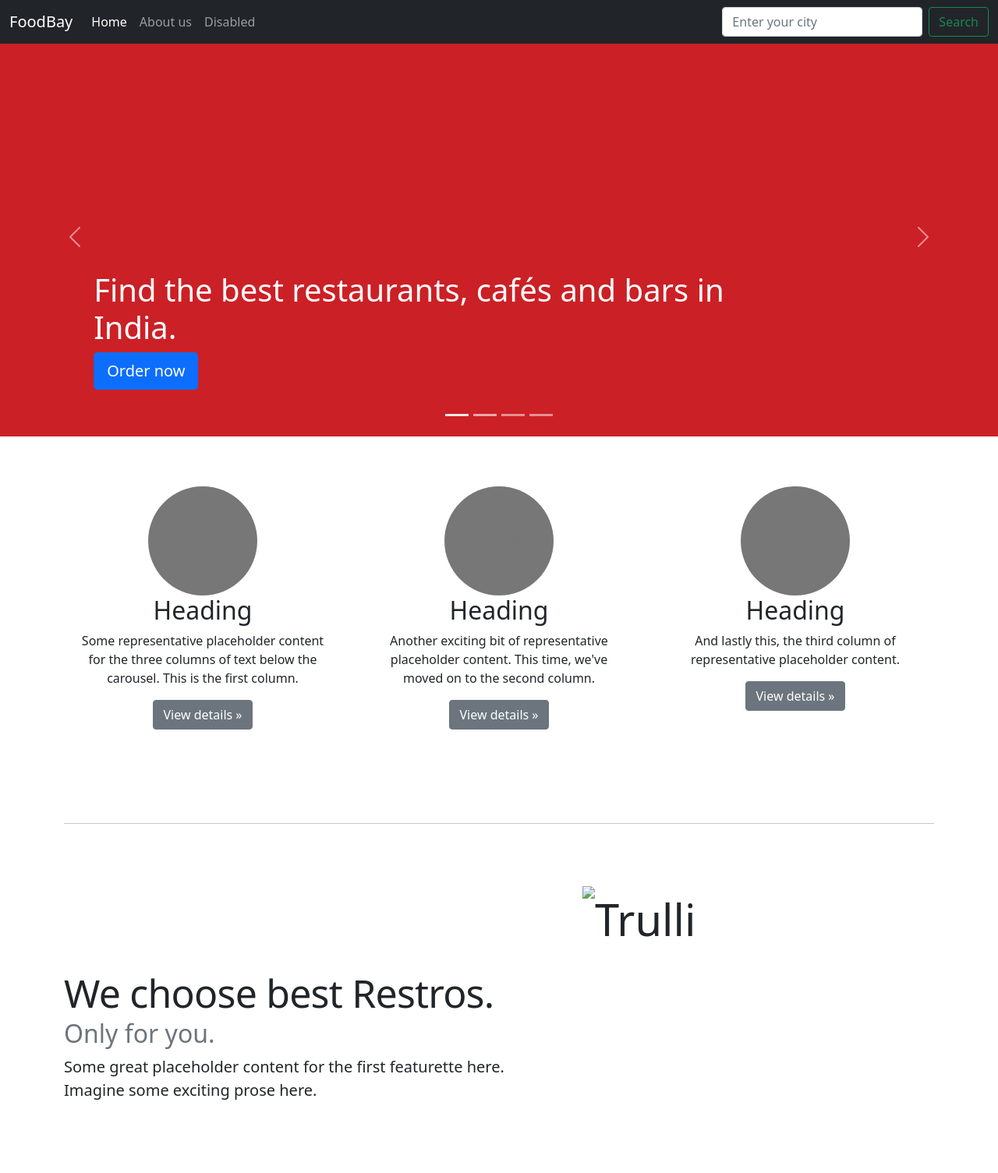
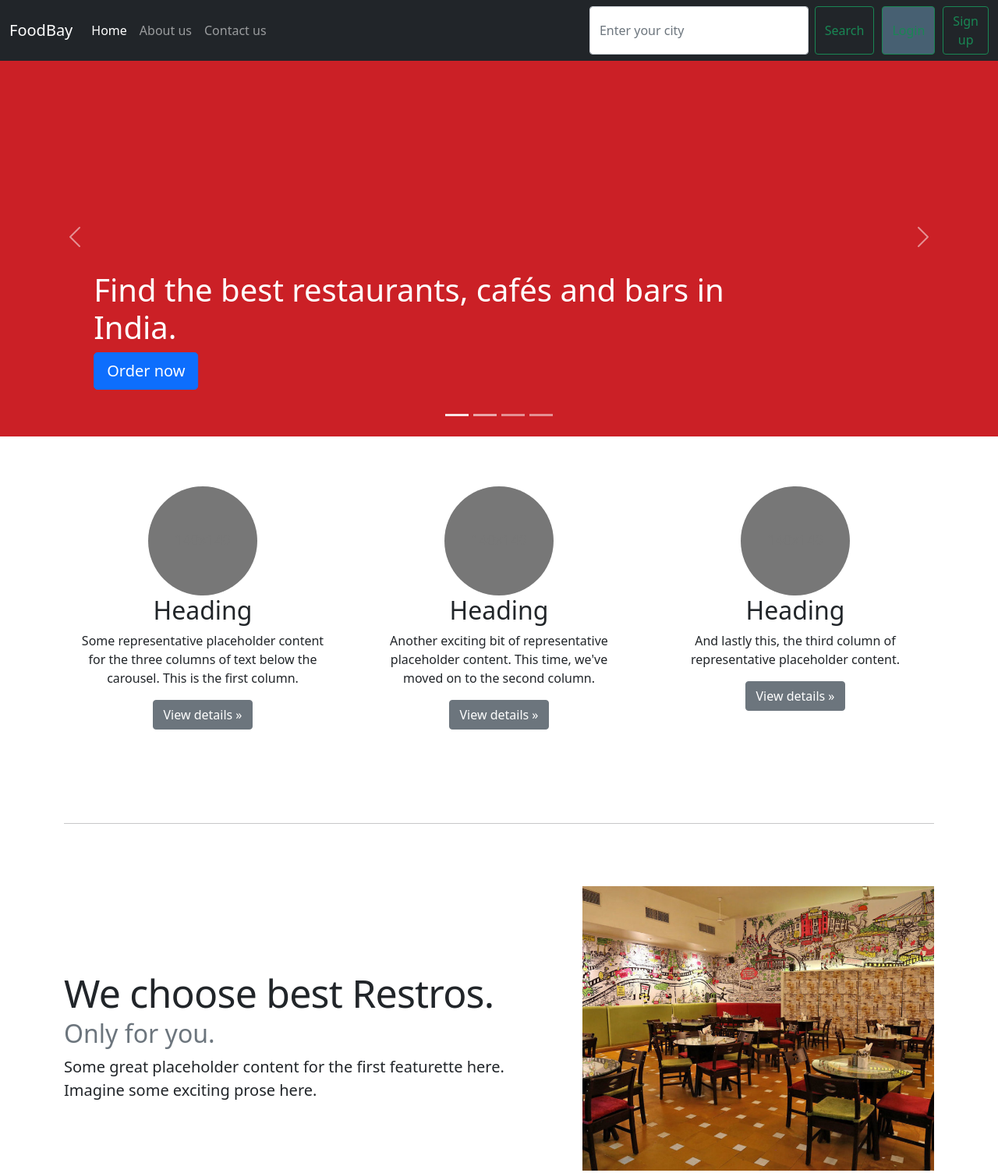
Before and after one commit to pranjalkatiyar/FOODBAY_RESTAURANT, a plain HTML site: page index.html in a window 1280 px wide. Shown: the top 1505 px of the page at 78% size. Drawn offline with nearby package versions, Linux system fonts and the light colour scheme.

Commit message:
added login and sign up buttons

```diff
--- a/css/homepage.css
+++ b/css/homepage.css
@@ -1,3 +1,12 @@
+#login{
+  background-color: #476072;
+  margin-left: 10px;
+  margin-right: 10px;
+}
+#login:hover{
+  background: #ccc;
+}
+
 
 .bd-placeholder-img {
     font-size: 1.125rem;
--- a/index.html
+++ b/index.html
@@ -41,12 +41,14 @@
                 <a class="nav-link" href="#">About us</a>
               </li>
               <li class="nav-item">
-                <a class="nav-link" href="#" tabindex="-1" aria-disabled="true">Disabled</a>
+                <a class="nav-link" href="#" tabindex="-1" aria-disabled="true">Contact us</a>
               </li>
             </ul>
             <form class="d-flex">
               <input class="form-control me-2" type="search" placeholder="Enter your city" aria-label="Search">
               <button class="btn btn-outline-success" type="submit">Search</button>
+              <button class="btn btn-outline-success " id="login" type="submit">Login</button>
+              <button class="btn btn-outline-success signup" type="submit">Sign up</button>
             </form>
           </div>
         </div>
@@ -171,7 +173,7 @@
             <p class="lead">Some great placeholder content for the first featurette here. Imagine some exciting prose here.</p>
           </div>
           <div class="col-md-5">
-            <img class="bd-placeholder-img bd-placeholder-img-lg featurette-image img-fluid mx-auto" src="images/manchurian.jpg" alt="Trulli" width="500" height="500">
+            <img class="bd-placeholder-img bd-placeholder-img-lg featurette-image img-fluid mx-auto" src="images/bestrestroimage.jpg" alt="Trulli" width="500" height="500">
             <!-- <svg class="bd-placeholder-img bd-placeholder-img-lg featurette-image img-fluid mx-auto" width="500" height="500" xmlns="http://www.w3.org/2000/svg" role="img" aria-label="Placeholder: 500x500" preserveAspectRatio="xMidYMid slice" focusable="false"><title>Placeholder</title><rect width="100%" height="100%" fill="#eee"/><text x="50%" y="50%" fill="#aaa" dy=".3em">500x500</text></svg> -->
 
           </div>
```
